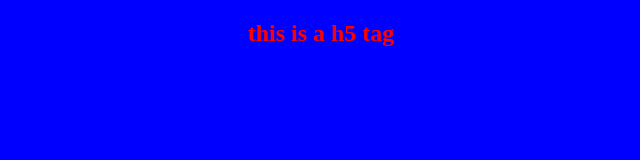
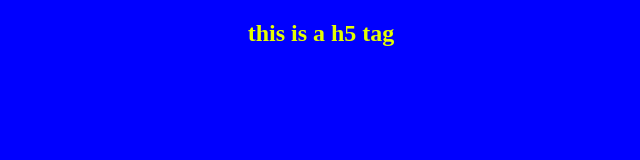
Before and after one commit to shanmukh-23/Trial, a plain HTML site: page another.html in a window 1280 px wide. Shown: the whole page, without its empty margins (319-959 px from the left). Drawn offline with Linux system fonts and the light colour scheme.

Commit message:
changed the color to yellow

```diff
--- a/another.html
+++ b/another.html
@@ -7,6 +7,6 @@
     <title>Document</title>
 </head>
 <body style="background-color: blue;">
-    <h2 style="color:red; text-align: center;">this is a h5 tag</h2>
+    <h2 style="color:rgb(229, 255, 0); text-align: center;">this is a h5 tag</h2>
 </body>
 </html>
```
